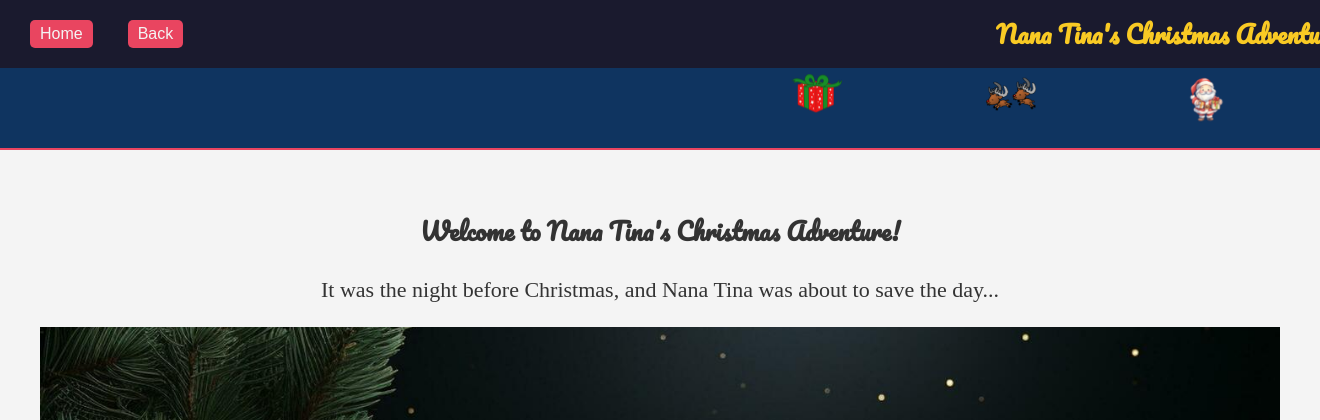
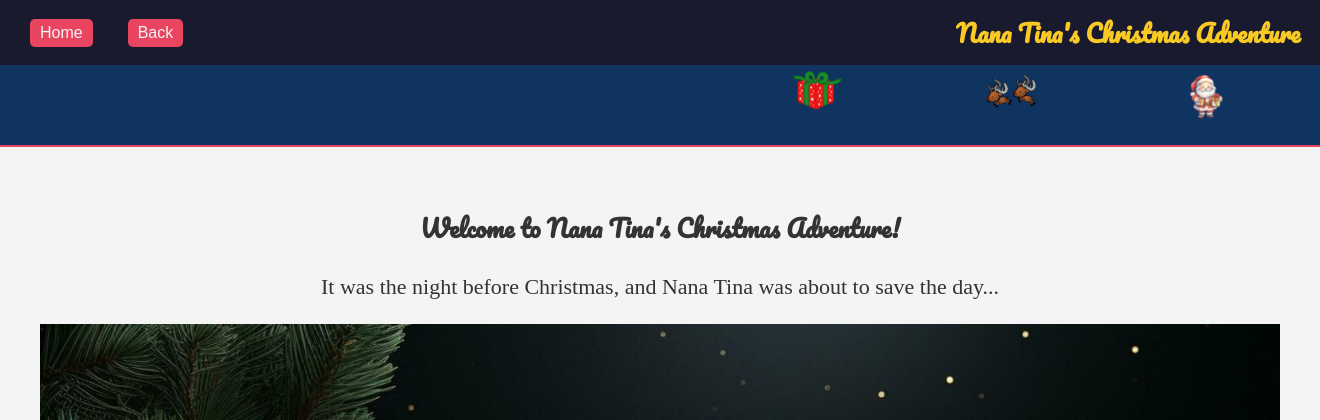
Before and after one commit to alexbull1999/XmasGame2024, a Flask app: page / in a window 1320 px wide; the page is wider, and only the part inside the window is pictured. Shown: the top 420 px of that part. Run offline with Flask 3, Linux system fonts and the light colour scheme.

Commit message:
Fixing position of main header

```diff
--- a/static/styles.css
+++ b/static/styles.css
@@ -90,6 +90,10 @@ a:hover {
     padding: 10px 20px;
     background-color: #1a1a2e; /* Dark background */
     color: #f4f4f4; /* Light text color */
+    box-sizing: border-box;
+    min-height: 65px;
+    max-width: 100%;
+    overflow: hidden;
 }
 
 .main-header .header-left {
```
